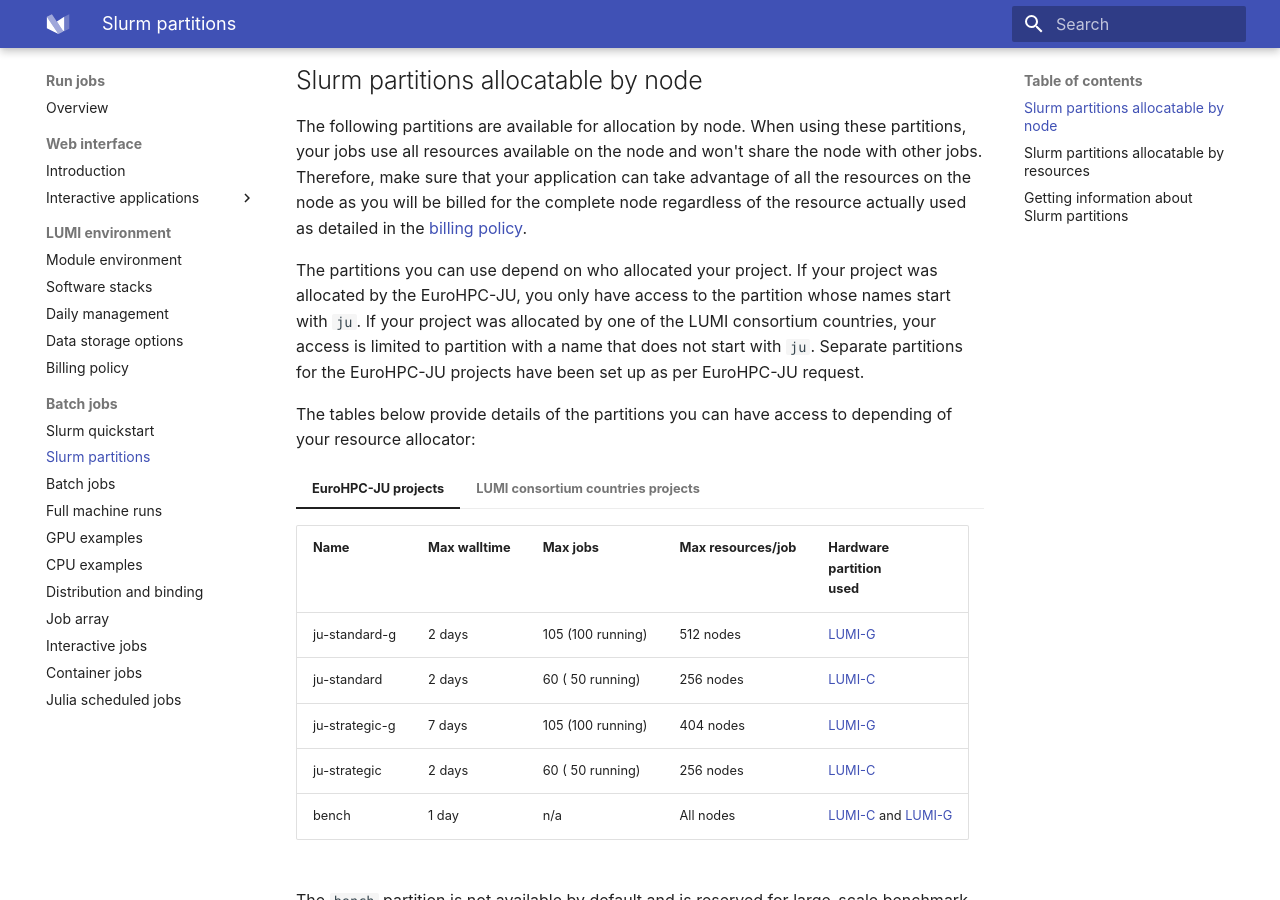
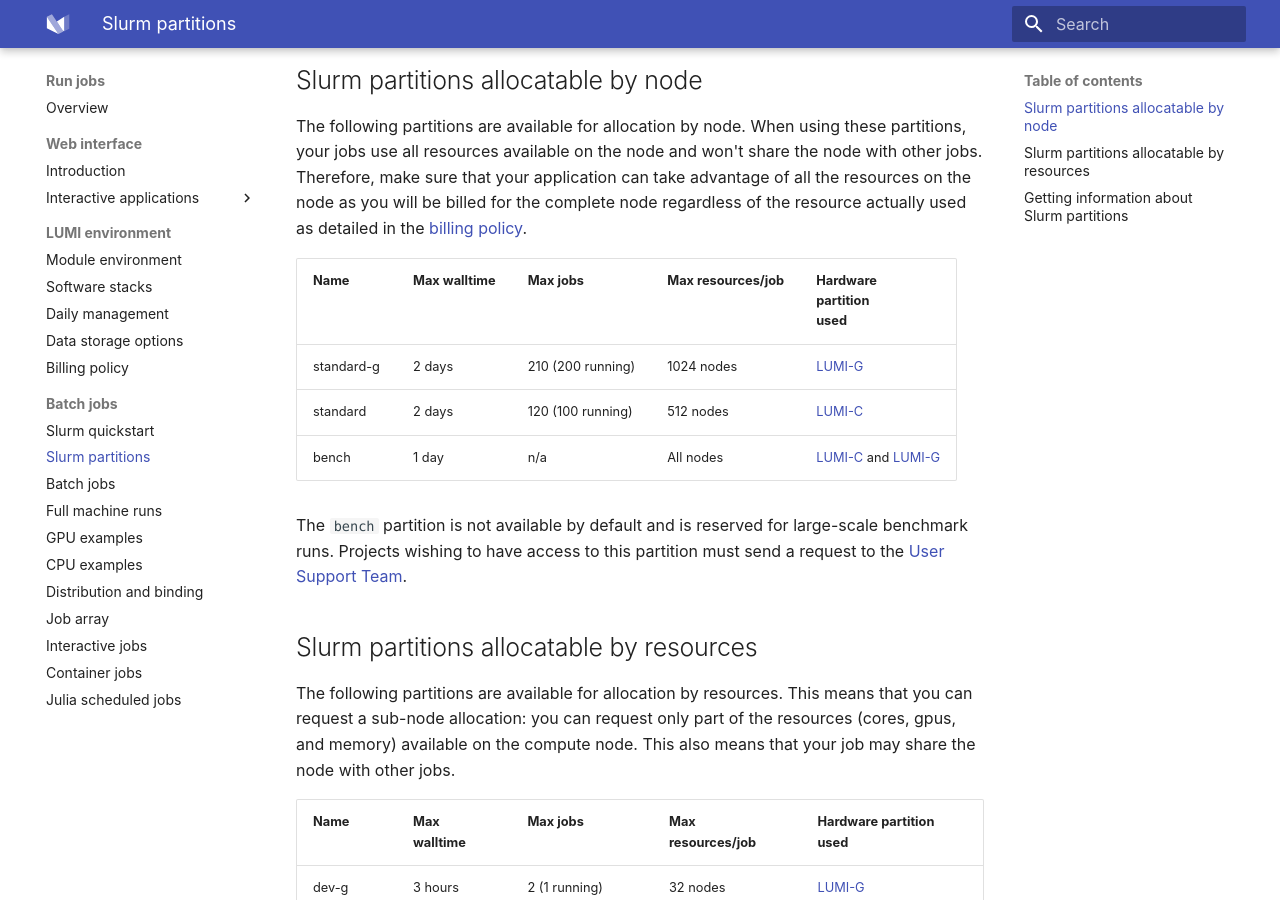
Before and after one commit to Lumi-supercomputer/lumi-userguide, an MkDocs documentation site: the page built from docs/runjobs/scheduled-jobs/partitions.md, in a window 1280 px wide and 900 px high, scrolled down 349 px. Built offline with MkDocs 1.6.1 and Material for MkDocs 9.7.7, drawn with Linux system fonts in a browser that asks for light colours.

Commit message:
remove the JU slurm partitions

```diff
--- a/docs/runjobs/scheduled-jobs/partitions.md
+++ b/docs/runjobs/scheduled-jobs/partitions.md
@@ -22,33 +22,11 @@
 complete node regardless of the resource actually used as detailed in the
 [billing policy](../../runjobs/lumi_env/billing.md#standard-and-bench-partitions).
 
-The partitions you can use depend on who allocated your project. If your project
-was allocated by the EuroHPC-JU, you only have access to the partition whose
-names start with `ju`. If your project was allocated by one of the LUMI
-consortium countries, your access is limited to partition with a name that does
-not start with `ju`. Separate partitions for the EuroHPC-JU projects have been set up as per EuroHPC-JU request.
-
-The tables below provide details of the partitions you can have access to
-depending of your resource allocator:
-
-=== "EuroHPC-JU projects"
-
-    | Name           | Max walltime | Max jobs          | Max resources/job | Hardware<br>partition<br>used         |
-    | -------------- | ------------ | ----------------- | ----------------- | ------------------------------------- |
-    | ju-standard-g  | 2 days       | 105 (100 running) | 512 nodes         | [LUMI-G][lumi-g]                      |
-    | ju-standard    | 2 days       |  60 ( 50 running) | 256 nodes         | [LUMI-C][lumi-c]                      |
-    | ju-strategic-g | 7 days       | 105 (100 running) | 404 nodes         | [LUMI-G][lumi-g]                      |
-    | ju-strategic   | 2 days       |  60 ( 50 running) | 256 nodes         | [LUMI-C][lumi-c]                      |
-    | bench          | 1 day        | n/a               | All nodes         | [LUMI-C][lumi-c] and [LUMI-G][lumi-g] |
-
-=== "LUMI consortium countries projects"
-
-    | Name           | Max walltime | Max jobs          | Max resources/job | Hardware<br>partition<br>used         |
-    | -------------- | ------------ | ----------------- | ----------------- | --------------------------------------|
-    | standard-g     | 2 days       | 105 (100 running) | 512 nodes         | [LUMI-G][lumi-g]                      |
-    | standard       | 2 days       |  60 ( 50 running) | 256 nodes         | [LUMI-C][lumi-c]                      |
-    | bench          | 1 day        | n/a               | All nodes         | [LUMI-C][lumi-c] and [LUMI-G][lumi-g] |
-
+| Name           | Max walltime | Max jobs          | Max resources/job | Hardware<br>partition<br>used         |
+| -------------- | ------------ | ----------------- | ----------------- | --------------------------------------|
+| standard-g     | 2 days       | 210 (200 running) | 1024 nodes        | [LUMI-G][lumi-g]                      |
+| standard       | 2 days       | 120 (100 running) |  512 nodes        | [LUMI-C][lumi-c]                      |
+| bench          | 1 day        | n/a               |  All nodes        | [LUMI-C][lumi-c] and [LUMI-G][lumi-g] |
 
 The `bench` partition is not available by default and is reserved for
 large-scale benchmark runs. Projects wishing to have access to this partition
```
Also changed, not shown: docs/runjobs/lumi_env/billing.md (+2 -2 lines), docs/runjobs/scheduled-jobs/distribution-binding.md (+3 -3 lines), docs/runjobs/scheduled-jobs/lumic-job.md (+2 -11 lines), docs/runjobs/scheduled-jobs/lumig-job.md (+4 -14 lines), docs/software/packages/pytorch.md (+1 -1 lines).
